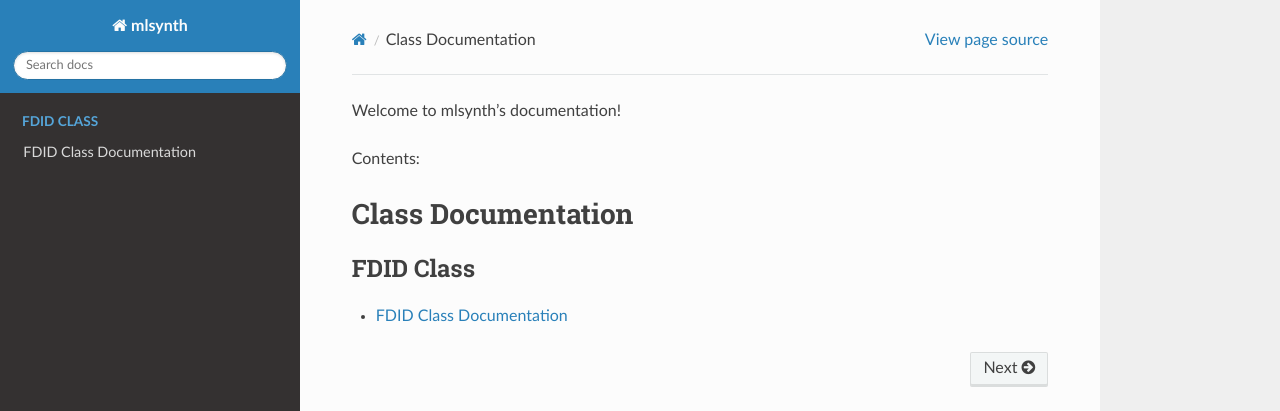
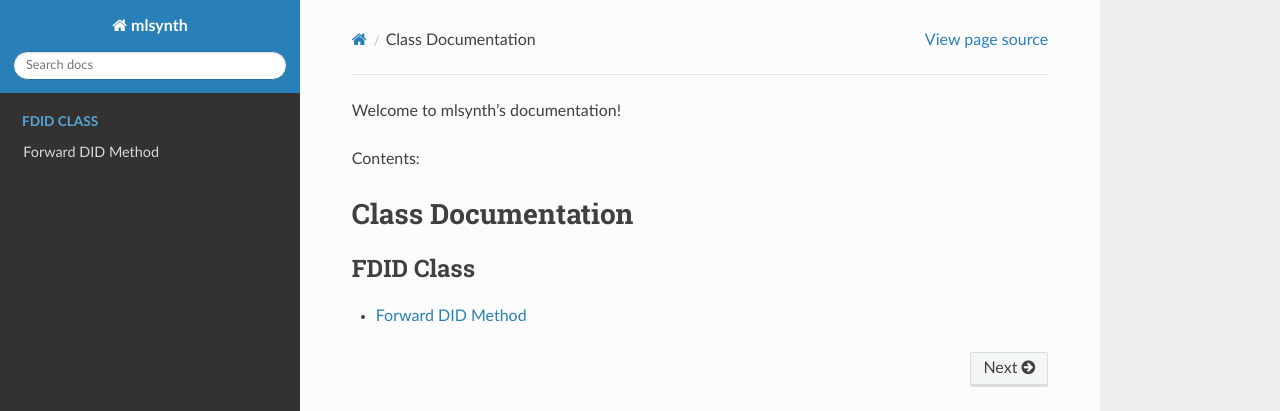
Before and after one commit to jgreathouse9/mlsynth, a Sphinx documentation site: the page built from docs/index.rst, in a window 1280 px wide. Shown: the top 411 px of the page. Built offline with Sphinx 7.4.7 and the Read the Docs theme 3.1.0, drawn with Linux system fonts in a browser that asks for light colours; pages that are not in the unit, such as notebooks, are missing from menus.

Commit message:
Update fdid.rst

```diff
--- a/docs/fdid.rst
+++ b/docs/fdid.rst
@@ -1,7 +1,11 @@
-FDID Class Documentation
-========================
+Forward DID Method
+==================
 
-.. autoclass:: mlsynth.FDID
-    :members:
-    :undoc-members:
-    :show-inheritance:
+This is the documentation for the Forward DID method.
+
+.. code-block:: python
+
+   # Example code snippet
+   from mlsynth import ForwardDID
+   did_model = ForwardDID(data)
+   did_model.fit()
```
